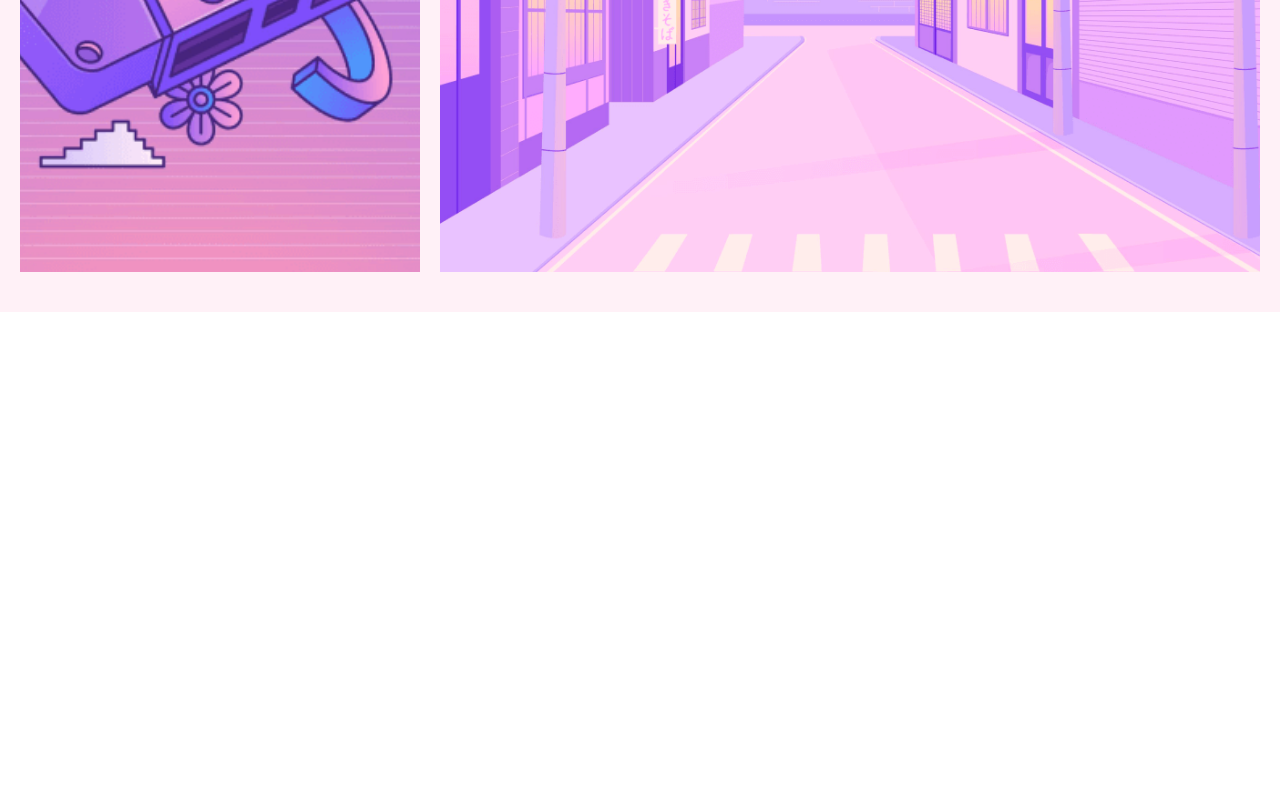
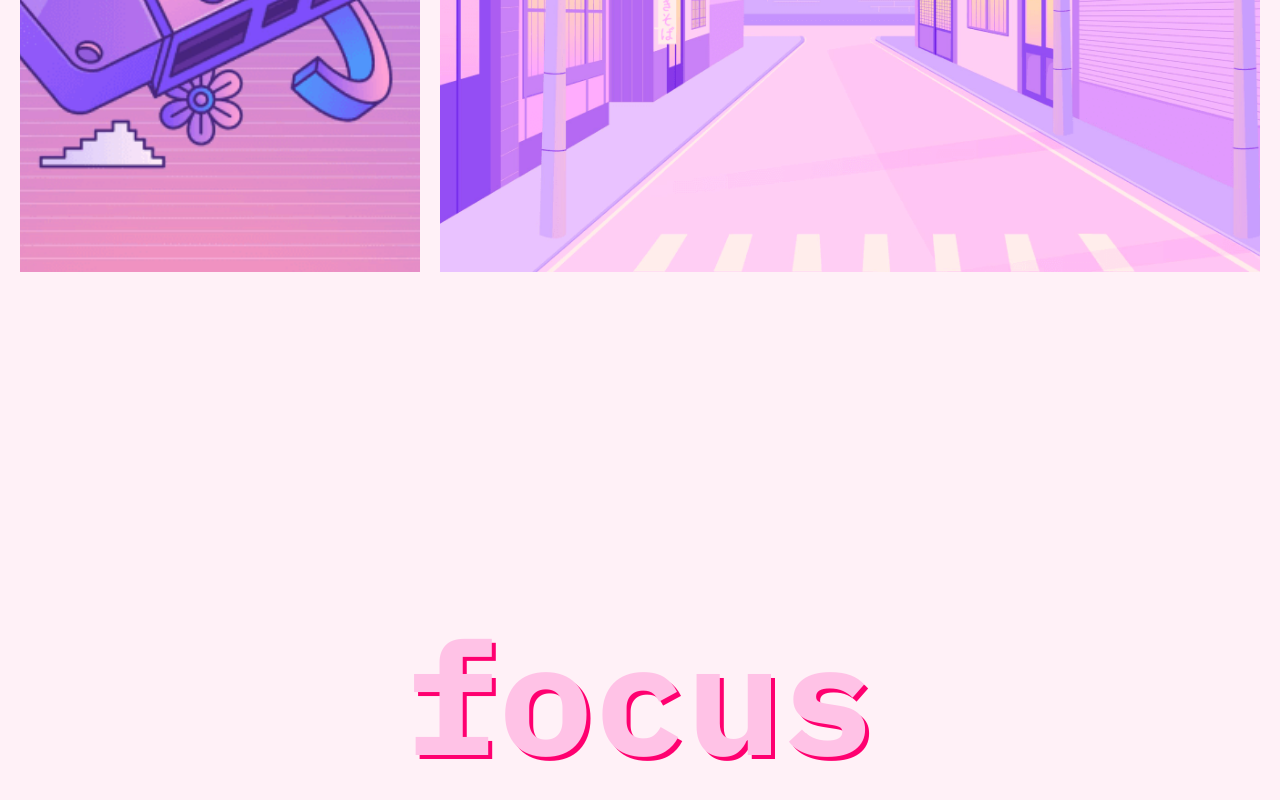
Before and after one commit to Velnene/slozhno-sosredotochitsya, a plain HTML site: page index.html in a window 1280 px wide. Shown: the part 4055-4855 px from the top of the page. Before the commit the page ends 4367 px from the top, so only its background shows below. Drawn offline with Linux system fonts and the light colour scheme.

Commit message:
add footer

```diff
--- a/index.html
+++ b/index.html
@@ -171,6 +171,9 @@
       <img class="section__images section__images_street" src="./images/street.png" alt="">
     </section>
   </main>
+  <footer class="section footer">
+    <h4>focus</h4>
+  </footer>
   <script src="./scripts/script.js"></script>
 </body>
 
--- /dev/null
+++ b/styles/footer/footer.css
@@ -0,0 +1,14 @@
+.footer {
+  color: #FFC2E6;
+  text-shadow: 4px 4px 0px #FF0070;
+  font-family: IBM Plex Mono;
+  font-size: 157px;
+  font-style: normal;
+  font-weight: 700;
+  line-height: 82.5%;
+  display: flex;
+  justify-content: center;
+  align-items: center;
+  max-width: 100%;
+  height: 768px;
+}
--- a/styles/main/main.css
+++ b/styles/main/main.css
@@ -1,4 +1,3 @@
 .main {
-  background-color: #FFF1F7;
-  padding: 0 20px 20px;
+
 }
--- a/styles/style.css
+++ b/styles/style.css
@@ -30,6 +30,9 @@
 @import url(./section/__images/_sunset/section__images_sunset.css);
 @import url(./section/__images/_tape/section__images_tape.css);
 
+@import url(./footer/footer.css);
+
 .page {
-  /* сохраните в разметке и стилях класс page. На его основе работает скрипт. */
+  background-color: #FFF1F7;
+  padding: 0 20px;
 }
```
